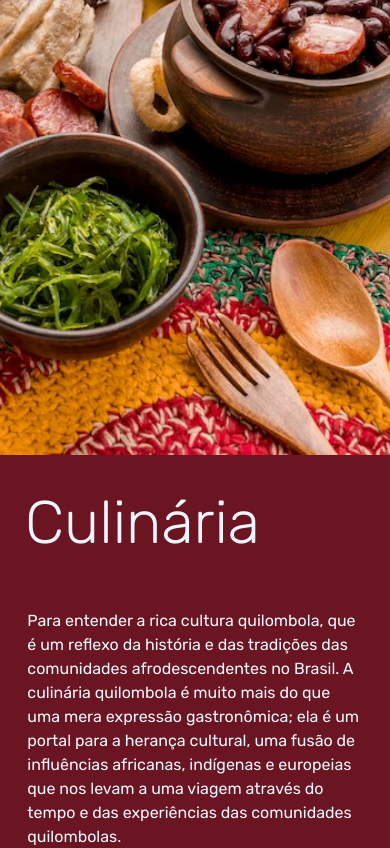
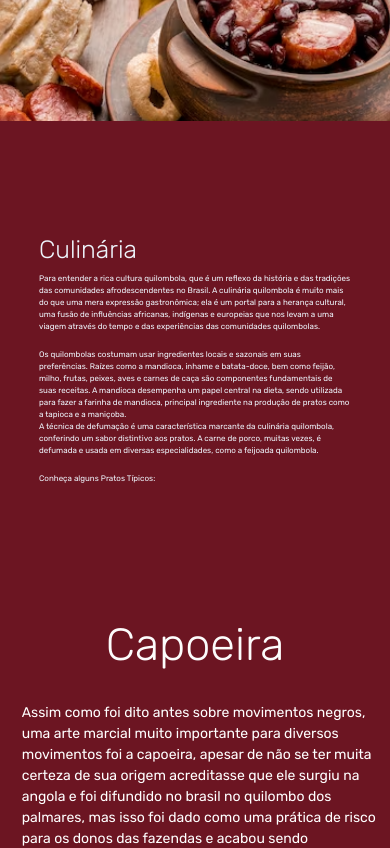
Before and after one commit to K1Melo/pjct-quilombolas, a Vue app: page /cultura in a window 390 px wide. Shown: the part 1580-2428 px from the top of the page. Built offline with nearby package versions, Linux system fonts and the light colour scheme.

Commit message:
Culinária culture

```diff
--- /dev/null
+++ b/src/components/Culture/CulinaryComp.vue
@@ -0,0 +1,160 @@
+<template>
+    <div class="culinary-comp">
+        <div class="text3">
+            <h1 id="cul">Culinária</h1>
+            <div class="textesculs">
+                <p class="textcul">Para entender a rica cultura quilombola, que é um reflexo da história e das tradições
+                    das comunidades afrodescendentes no Brasil. A culinária quilombola é muito mais do que uma mera
+                    expressão gastronômica; ela é um portal para a herança cultural, uma fusão de influências africanas,
+                    indígenas e europeias que nos levam a uma viagem através do tempo e das experiências das comunidades
+                    quilombolas.
+                </p>
+                <p id="donts">Os quilombolas costumam usar ingredientes locais e sazonais em suas preferências. Raízes
+                    como a mandioca, inhame e batata-doce, bem como feijão, milho, frutas, peixes, aves e carnes de caça
+                    são componentes fundamentais de suas receitas. A mandioca desempenha um papel central na dieta,
+                    sendo utilizada para fazer a farinha de mandioca, principal ingrediente na produção de pratos como a
+                    tapioca e a maniçoba. <br>
+                    A técnica de defumação é uma característica marcante da culinária quilombola, conferindo um sabor
+                    distintivo aos pratos. A carne de porco, muitas vezes, é defumada e usada em diversas
+                    especialidades, como a feijoada quilombola.</p>
+                <p id="tipo">Conheça alguns Pratos Típicos: </p>
+            </div>
+        </div>
+        <div id="div-imagem"></div>
+    </div>
+</template>
+
+<style scoped>
+.culinary-comp {
+    display: flex;
+    width: 100%;
+    height: 70vh;
+    overflow: hidden;
+}
+
+#div-imagem {
+    width: 40%;
+    height: 100%;
+    background-image: url(../../assets/arranjo-de-comida-brasileira-de-alto-angulo_23-2148725054.png);
+    background-size: cover;
+    background-repeat: no-repeat;
+}
+
+.text3 {
+    width: 60%;
+    height: 100%;
+    background-color: #6C1522;
+    display: flex;
+    flex-direction: column;
+    justify-content: center;
+    align-items: center;
+}
+
+#cul {
+    width: 80%;
+    font-size: 60px;
+    color: aliceblue;
+}
+
+.textesculs {
+    width: 80%;
+    display: flex;
+    flex-direction: column;
+    justify-content: center;
+    font-size: 18px;
+    color: aliceblue;
+}
+
+@media screen and (max-width: 1024px) {
+    .culinary-comp {
+        flex-direction: column-reverse;
+        height: 80vh;
+    }
+
+    #div-imagem {
+        width: 100%;
+        height: 40%;
+    }
+
+    .text3 {
+        width: 100%;
+        height: 60%;
+        background-color: #6C1522;
+        display: flex;
+        flex-direction: column;
+        justify-content: center;
+        align-items: center;
+    }
+
+
+    #cul {
+        font-size: 50px;
+    }
+
+    .textesculs {
+        font-size: 14px;
+    }
+
+}
+
+@media screen and (max-width: 1000px) {
+    .culinary-comp {
+        display: flex;
+        flex-direction: column-reverse;
+        height: 90vh;
+    }
+
+    #div-imagem {
+        width: 100%;
+        height: 40%;
+    }
+
+    .text3 {
+        width: 100%;
+        height: 60%;
+        background-color: #6C1522;
+        display: flex;
+        flex-direction: column;
+        justify-content: center;
+        align-items: center;
+    }
+
+
+    #cul {
+        font-size: 40px;
+    }
+
+    .textesculs {
+        font-size: 13px;
+    }
+}
+
+@media screen and (max-width: 600px) {
+    #div-imagem {
+        height: 35%;
+    }
+
+    .text3 {
+        height: 65%;
+    }
+
+    #cul {
+        font-size: 30px;
+    }
+
+    .textesculs {
+        font-size: 9px;
+    }
+}
+
+@media screen and (max-width: 600px) {
+
+    #cul {
+        font-size: 25px;
+    }
+
+    .textesculs {
+        font-size: 8px;
+    }
+}
+</style>
--- a/src/components/Culture/SocialMovements.vue
+++ b/src/components/Culture/SocialMovements.vue
@@ -173,6 +173,8 @@ button:hover .button-text {
     }
 
     .texts2 {
+        justify-content: flex-start;
+        padding-top: 2%;
         height: 50%;
         width: 100%;
     }
@@ -213,6 +215,7 @@ button:hover .button-text {
 
     .texts2 {
         justify-content: flex-start;
+        /* align-items: flex-start; */
         padding-top: 1%;
         height: 60%;
         width: 100%;
--- a/src/views/CultureView.vue
+++ b/src/views/CultureView.vue
@@ -2,31 +2,7 @@
     <div class="culture" data-aos="fade-in" data-aos-easing="linear" data-aos-duration="1500">
         <CultureComp></CultureComp>
         <SocialMovements></SocialMovements>
-        <div class="container3">
-            <div class="text3">
-                <h1 id="cul">Culinária</h1>
-                <div class="textesculs">
-                    <p class="textcul">Para entender a rica cultura quilombola, que é um reflexo da história e das tradições
-                        das comunidades afrodescendentes no Brasil. A culinária quilombola é muito mais do que uma mera
-                        expressão gastronômica; ela é um portal para a herança cultural, uma fusão de influências africanas,
-                        indígenas e europeias que nos levam a uma viagem através do tempo e das experiências das comunidades
-                        quilombolas.
-                    </p>
-                    <br>
-                    <p id="donts">Os quilombolas costumam usar ingredientes locais e sazonais em suas preferências. Raízes
-                        como a mandioca, inhame e batata-doce, bem como feijão, milho, frutas, peixes, aves e carnes de caça
-                        são componentes fundamentais de suas receitas. A mandioca desempenha um papel central na dieta,
-                        sendo utilizada para fazer a farinha de mandioca, principal ingrediente na produção de pratos como a
-                        tapioca e a maniçoba. <br>
-                        A técnica de defumação é uma característica marcante da culinária quilombola, conferindo um sabor
-                        distintivo aos pratos. A carne de porco, muitas vezes, é defumada e usada em diversas
-                        especialidades, como a feijoada quilombola.</p>
-                    <p id="tipo">Conheça alguns Pratos Típicos: </p>
-                </div>
-
-            </div>
-            <div id="div-imagem"></div>
-        </div>
+        <CulinaryComp></CulinaryComp>
         <div class="container4">
             <div class="retangss">
                 <img id="capos" src="../assets/CapoeiraEarle.png" alt="">
@@ -74,11 +50,13 @@
 <script>
 import CultureComp from "../components/Culture/CultureComp.vue"
 import SocialMovements from "@/components/Culture/SocialMovements.vue";
+import CulinaryComp from "@/components/Culture/CulinaryComp.vue";
 
 export default {
     components: {
         CultureComp,
-        SocialMovements
+        SocialMovements,
+        CulinaryComp
     }
 }
 
@@ -120,52 +98,6 @@ export default {
     h3 {
         margin: 0px;
     }
-    /*Parte 2 Movimentos Sociais*/
-
-    .container2 {
-        overflow: hidden;
-        width: 100%;
-        display: flex;
-        flex-direction: column;
-    }
-
-    .img-1 {
-        height: 500px;
-    }
-
-    #woman {
-        height: 500px;
-        margin-left: 4rem;
-    }
-
-    .texts2 {
-        background-color: #6d212b;
-        height: 800px;
-        width: 100%;
-
-    }
-
-    .titulo2 {
-        width: 100px;
-        height: 90px;
-
-    }
-
-    #title2 {
-        color: aliceblue;
-        margin-top: 40px;
-        margin-left: 20px;
-        font-size: 50px;
-
-    }
-
-    #text-2 {
-        color: aliceblue;
-        font-size: 18px;
-        margin-top: 50px;
-        margin-left: 20px;
-    }
-
     /*Parte 3 da Culinária*/
 
     .container3 {
```
